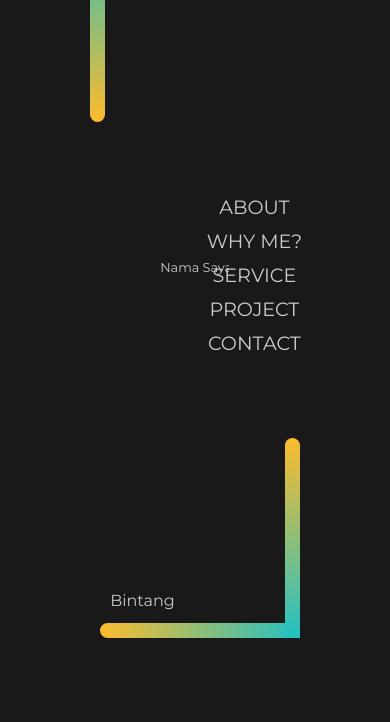
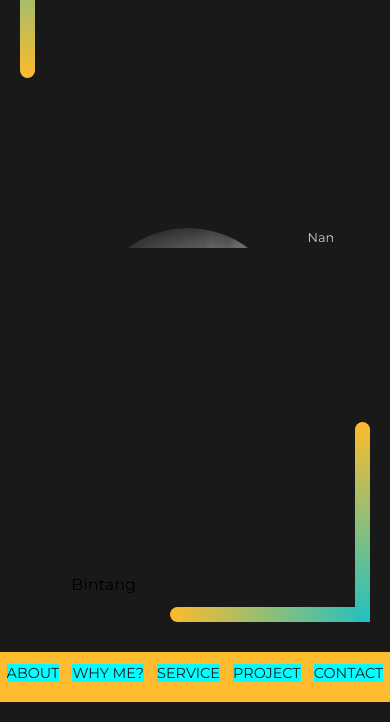
Before and after one commit to bintangyp/bintangyp.github.io, a plain HTML site: page index.html in a window 390 px wide. Both pictures are taken after a click on the button "ABOUT". Shown: the part 142-864 px from the top of the page. Drawn offline with nearby package versions, Linux system fonts and the light colour scheme.

Commit message:
update mobile sabtu 16 maret

```diff
--- a/index.html
+++ b/index.html
@@ -4,9 +4,10 @@
     <meta charset="UTF-8" />
     <meta name="viewport" content="width=device-width, initial-scale=1.0" />
     <title>Bintang Yonanda Putra</title>
-    <link rel="stylesheet" href="style.css" />
-    <link rel="stylesheet" href="typing.css" />
-    <link rel="stylesheet" href="scrollbar.css" />
+    <link rel="stylesheet" href="style/style.css" />
+    <link rel="stylesheet" href="style/typing.css" />
+    <link rel="stylesheet" href="style/mobile.css" />
+    <link rel="stylesheet" href="style/scrollbar.css" />
     <link
       rel="stylesheet"
       href="https://cdnjs.cloudflare.com/ajax/libs/font-awesome/6.5.1/css/all.min.css"
@@ -58,9 +59,7 @@
             </p>
           </div>
           <div id="about" class="individual-project dflex">
-            <div class="photo">
-              <!-- <img src="tes.png" alt="" /> -->
-            </div>
+            <div class="photo"></div>
             <div class="profile">
               <p>Nama Saya Bintang Yonanda Putra</p>
               <p>Bukittinggi, West Sumatera, Indonesia</p>
@@ -214,6 +213,7 @@
         <span>Bintang</span><span style="width: 120px"></span>
       </div>
     </div>
+
     <script>
       var active = "";
       function checkActive(currentActive) {
--- /dev/null
+++ b/style/mobile.css
@@ -0,0 +1,35 @@
+@media screen and (max-width: 576px) {
+  body {
+    padding: 0 !important;
+    height: 100vh;
+  }
+  .container {
+    margin: 20px;
+    height: calc(100vh - 100px);
+  }
+  .main {
+    padding: 0;
+  }
+  .sidebar {
+    position: fixed;
+    bottom: 0;
+    background-color: var(--accent);
+    display: flex;
+    flex-direction: row;
+    justify-content: space-around;
+    width: 100vw;
+    height: 50px;
+    padding: 20px 0;
+  }
+  .box input {
+    font-size: 0.9em;
+    color: var(--primary);
+    background-color: aqua;
+  }
+  .box:hover {
+    font-size: 1.05em !important;
+  }
+  .line-1 {
+    font-size: 1.5em;
+  }
+}
--- a/style.css
+++ b/style/style.css
@@ -20,7 +20,6 @@ body {
 }
 
 .container {
-  /* background-color: yellowgreen; */
   position: relative;
   height: inherit;
   margin: 0 10%;
@@ -77,7 +76,6 @@ body {
 .footer {
   height: 75px;
   padding: 20px;
-  /* background-color: violet; */
 }
 .header .logo {
   color: var(--text);
@@ -99,13 +97,11 @@ body {
 
 .main {
   color: var(--text);
-  /* background-color: tomato; */
   padding: 20px;
   height: calc(100% - 150px);
   display: flex;
   align-items: center;
   justify-content: space-around;
-  /* background-color: aqua; */
 }
 .content {
   width: 70%;
@@ -116,7 +112,6 @@ body {
   position: relative;
   overflow-y: scroll;
   overflow-x: hidden;
-  /* background-color: tomato; */
 }
 .content .content-text {
   font-size: 0.9em;
@@ -128,10 +123,12 @@ body {
 
 .sidebar {
   width: 30%;
-  /* background-color: aqua; */
   display: flex;
   flex-direction: column;
   align-items: center;
+}
+.navbar {
+  display: none;
 }
 
 .welcome {
@@ -141,6 +138,10 @@ body {
   transition: all ease-in-out 0.3s;
   text-align: center;
   padding-bottom: 10px;
+  -webkit-transition: all ease-in-out 0.3s;
+  -moz-transition: all ease-in-out 0.3s;
+  -ms-transition: all ease-in-out 0.3s;
+  -o-transition: all ease-in-out 0.3s;
 }
 
 .box:hover {
@@ -166,6 +167,7 @@ body {
 .individual-project {
   width: 100%;
   position: absolute;
+  height: 300px;
   top: 0;
   right: 0;
   opacity: 0;
@@ -225,7 +227,7 @@ body {
   height: 90%;
   border-radius: 50%;
   aspect-ratio: 1/1;
-  background-image: url("profile.png");
+  background-image: url("../profile.png");
   background-size: cover;
 }
 
--- a/typing.css
+++ b/style/typing.css
@@ -9,8 +9,8 @@ html {
 body {
   height: calc(100vh - 8em);
   padding: 4em;
-  color: rgba(255, 255, 255, 0.75);
-  font-family: "Anonymous Pro", monospace;
+  /* color: rgba(255, 255, 255, 0.75); */
+  /* font-family: "Anonymous Pro", monospace; */
   background-color: rgb(25, 25, 25);
 }
 .line-1 {
```
Also changed, not shown: style/scrollbar.css (renamed from scrollbar.css).
